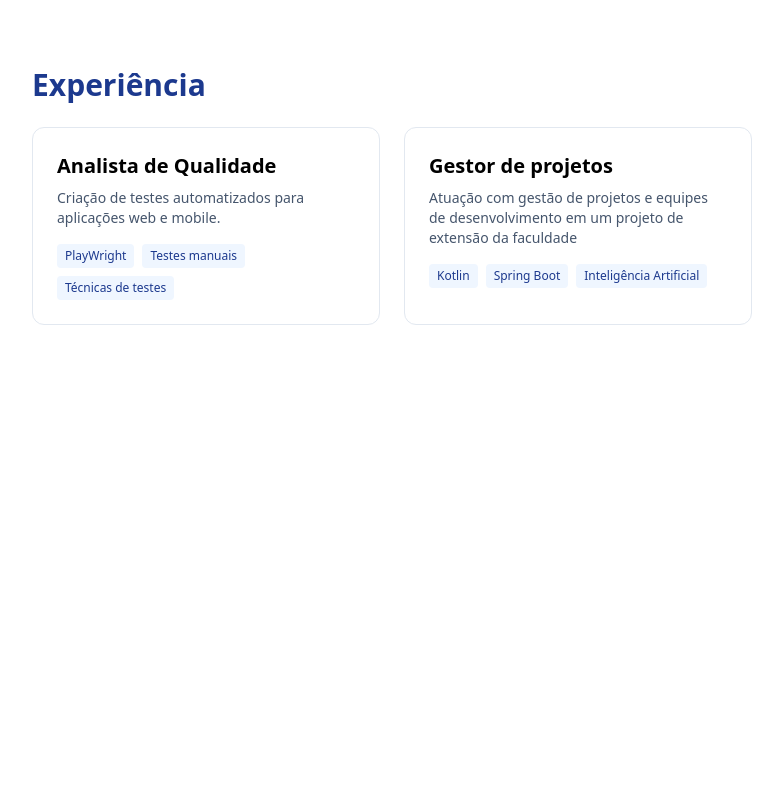
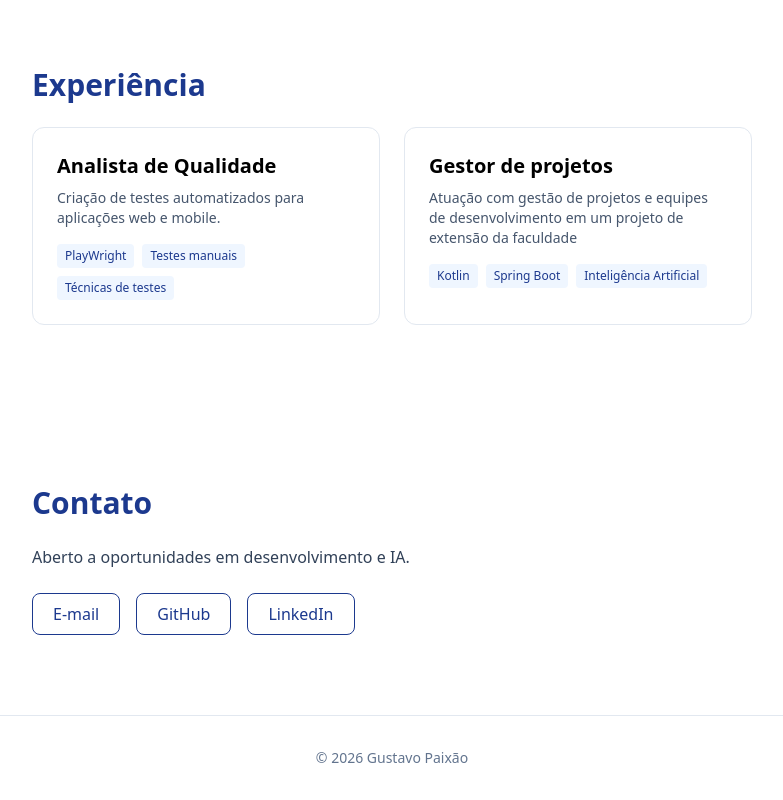
Before and after one commit to gustavopaixa1/gustavopaixa1.github.io, a plain HTML site: page index.html in a window 1280 px wide. Shown: the part 1496-2296 px from the top of the page, without its empty margins (248-1031 px from the left). Before the commit the page ends 1901 px from the top, so only its background shows below. Drawn offline with nearby package versions, Linux system fonts and the light colour scheme.

Commit message:
feat: adiciona contato e rodapé com ano dinâmico

```diff
--- a/assets/js/script.js
+++ b/assets/js/script.js
@@ -0,0 +1 @@
+document.getElementById("ano").textContent = new Date().getFullYear();
--- a/index.html
+++ b/index.html
@@ -29,7 +29,7 @@
     <main>
 
         <section id="inicio" class="min-h-screen flex flex-col justify-center max-w-3xl mx-auto px-6 gap-8">
-            <h1 class="text-5xl font-bold text-blue-500">Gustavo Paixão</h1>
+            <h1 class="text-5xl font-bold text-blue-900">Gustavo Paixão</h1>
             <p class="text-xl text-slate-600">Desenvolvedor FullStack &amp; IA</p>
             <p class="text-slate-700 leading-relaxed">Bacharel em Ciência da Computação pela UFPB. Desenvolvo backends
                 com Kotlin e Spring Boot. Hoje foco em construir aplicações com IA.</p>
@@ -40,18 +40,22 @@
 
         <section id="sobre" class="max-w-3xl mx-auto px-6 py-20 scroll-mt-20">
             <h2 class="text-3xl font-bold text-blue-900 mb-6">Sobre mim</h2>
-            <p class="text-slate-700 leading-relaxed">Paraense e paraibano. Bacharel em Ciência da Computação pela UFPB. Atuei como QA na Klok Tech, atualmente RPE. Atuo como desenvolvedor FullStack e especialista em Inteligência Artificial.</p>
+            <p class="text-slate-700 leading-relaxed">Paraense e paraibano. Bacharel em Ciência da Computação pela UFPB.
+                Atuei como QA na Klok Tech, atualmente RPE. Atuo como desenvolvedor FullStack e especialista em
+                Inteligência Artificial.</p>
         </section>
 
         <section id="projetos" class="max-w-3xl mx-auto px-6 py-20 scroll-mt-20">
             <h2 class="text-3xl font-bold text-blue-900 mb-6">Projetos</h2>
             <div class="grid gap-6 md:grid-cols-2">
-                <article class="border-2 border-dashed border-slate-300 rounded-xl p-6 flex flex-col justify-center items-center text-center text-slate-400">
+                <article
+                    class="border-2 border-dashed border-slate-300 rounded-xl p-6 flex flex-col justify-center items-center text-center text-slate-400">
                     <h3 class="text-xl font-semibold mb-2">Em breve</h3>
                     <p class="text-sm">Projeto de IA em construção.</p>
                 </article>
 
-                <article class="border-2 border-dashed border-slate-300 rounded-xl p-6 flex flex-col justify-center items-center text-center text-slate-400">
+                <article
+                    class="border-2 border-dashed border-slate-300 rounded-xl p-6 flex flex-col justify-center items-center text-center text-slate-400">
                     <h3 class="text-xl font-semibold mb-2">Em breve</h3>
                     <p class="text-sm">Projeto de IA em construção.</p>
                 </article>
@@ -63,7 +67,8 @@
             <div class="grid gap-6 md:grid-cols-2">
                 <article class="border border-slate-200 rounded-xl p-6 hover:shadow-lg transition">
                     <h3 class="text-xl font-semibold mb-2">Analista de Qualidade</h3>
-                    <p class="text-slate-600 text-sm mb-4">Criação de testes automatizados para aplicações web e mobile.</p>
+                    <p class="text-slate-600 text-sm mb-4">Criação de testes automatizados para aplicações web e mobile.
+                    </p>
                     <ul class="flex flex-wrap gap-2 text-xs">
                         <li class="bg-blue-50 text-blue-900 px-2 py-1 rounded">PlayWright</li>
                         <li class="bg-blue-50 text-blue-900 px-2 py-1 rounded">Testes manuais</li>
@@ -73,7 +78,8 @@
 
                 <article class="border border-slate-200 rounded-xl p-6 hover:shadow-lg transition">
                     <h3 class="text-xl font-semibold mb-2">Gestor de projetos</h3>
-                    <p class="text-slate-600 text-sm mb-4">Atuação com gestão de projetos e equipes de desenvolvimento em um projeto de extensão da faculdade</p>
+                    <p class="text-slate-600 text-sm mb-4">Atuação com gestão de projetos e equipes de desenvolvimento
+                        em um projeto de extensão da faculdade</p>
                     <ul class="flex flex-wrap gap-2 text-xs">
                         <li class="bg-blue-50 text-blue-900 px-2 py-1 rounded">Kotlin</li>
                         <li class="bg-blue-50 text-blue-900 px-2 py-1 rounded">Spring Boot</li>
@@ -83,9 +89,28 @@
             </div>
         </section>
 
-        <section id="contato"></section>
+        <section id="contato" class="max-w-3xl mx-auto px-6 py-20 scroll-mt-20">
+            <h2 class="text-3xl font-bold text-blue-900 mb-6">Contato</h2>
+            <p class="text-slate-700 mb-6">Aberto a oportunidades em desenvolvimento e IA.</p>
+            <ul class="flex flex-wrap gap-4">
+                <li>
+                    <a href="mailto:luizgustavopaixa1@gmail.com"
+                        class="inline-block border border-blue-900 text-blue-900 px-5 py-2 rounded-lg hover:bg-blue-900 hover:text-white transition">E-mail</a>
+                </li>
+                <li>
+                    <a href="https://github.com/gustavopaixa1" target="_blank" rel="noopener noreferrer"
+                        class="inline-block border border-blue-900 text-blue-900 px-5 py-2 rounded-lg hover:bg-blue-900 hover:text-white transition">GitHub</a>
+                </li>
+                <li>
+                    <a href="https://www.linkedin.com/in/gustavo-paixao/" target="_blank" rel="noopener noreferrer"
+                        class="inline-block border border-blue-900 text-blue-900 px-5 py-2 rounded-lg hover:bg-blue-900 hover:text-white transition">LinkedIn</a>
+                </li>
+            </ul>
+        </section>
     </main>
-    <footer></footer>
+    <footer class="border-t border-slate-200 py-8 text-center text-sm text-slate-500">
+        © <span id="ano"></span> Gustavo Paixão
+    </footer>
 </body>
 
 </html>
```
